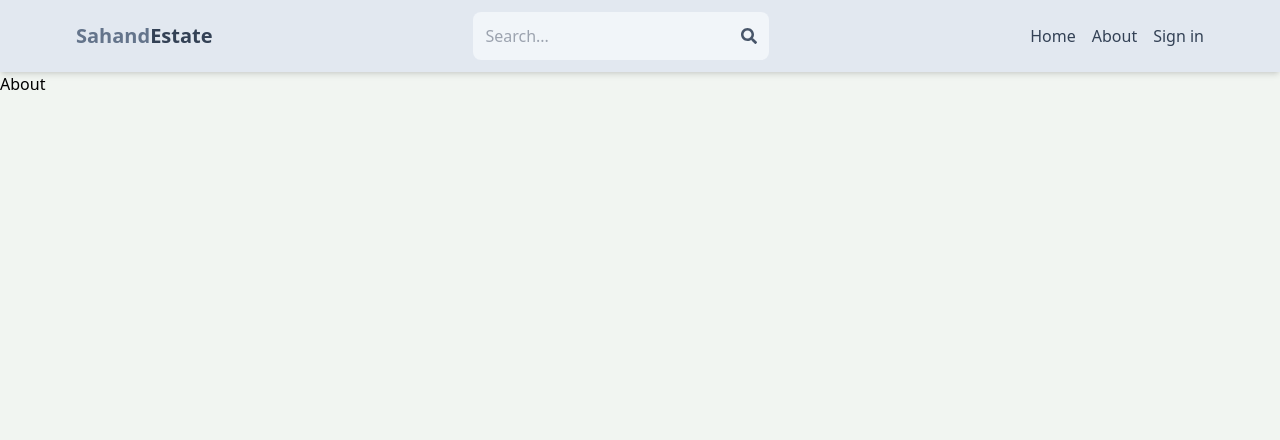
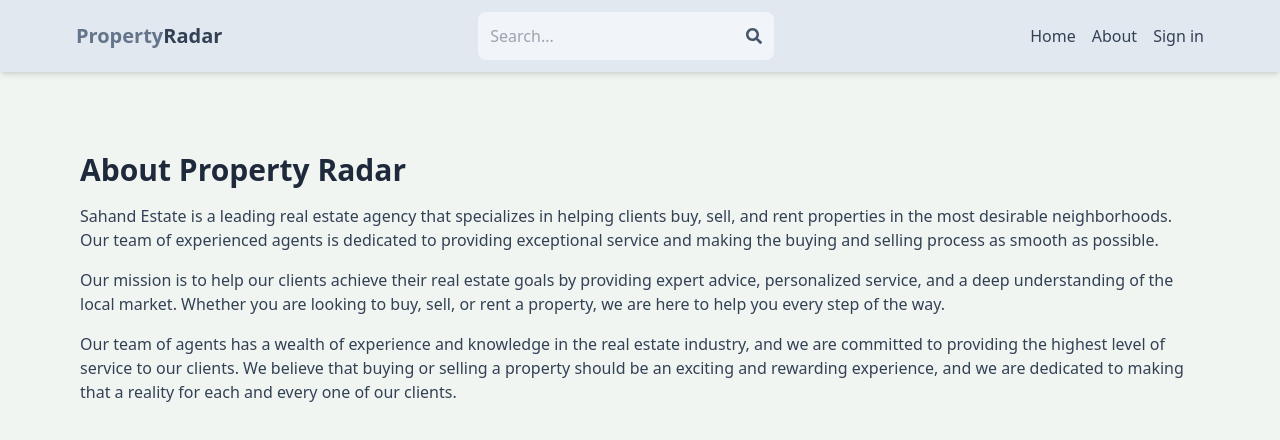
Before and after one commit to sourabhnoob/mern-estate, a React (Vite) app in the folder client/: page /about in a window 1280 px wide. Shown: the top 440 px of the page. Built offline with nearby package versions, Linux system fonts and the light colour scheme; no server answers.

Commit message:
40 Complete about page

```diff
--- a/client/index.html
+++ b/client/index.html
@@ -1,10 +1,9 @@
-<!doctype html>
+<!DOCTYPE html>
 <html lang="en">
   <head>
     <meta charset="UTF-8" />
-    <link rel="icon" type="image/svg+xml" href="/vite.svg" />
     <meta name="viewport" content="width=device-width, initial-scale=1.0" />
-    <title>MERN Estate</title>
+    <title>Property Radar</title>
   </head>
   <body>
     <div id="root"></div>
--- a/client/src/components/Header.jsx
+++ b/client/src/components/Header.jsx
@@ -27,8 +27,8 @@
       <div className='flex justify-between items-center max-w-6xl mx-auto p-3'>
         <Link to='/'>
           <h1 className='font-bold text-sm sm:text-xl flex flex-wrap'>
-            <span className='text-slate-500'>Sahand</span>
-            <span className='text-slate-700'>Estate</span>
+            <span className='text-slate-500'>Property</span>
+            <span className='text-slate-700'>Radar</span>
           </h1>
         </Link>
         <form
--- a/client/src/pages/About.jsx
+++ b/client/src/pages/About.jsx
@@ -1,9 +1,14 @@
 import React from 'react'
 
-const About = () => {
+export default function About() {
   return (
-    <div>About</div>
+    <div className='py-20 px-4 max-w-6xl mx-auto'>
+      <h1 className='text-3xl font-bold mb-4 text-slate-800'>About Property Radar</h1>
+      <p className='mb-4 text-slate-700'>Sahand Estate is a leading real estate agency that specializes in helping clients buy, sell, and rent properties in the most desirable neighborhoods. Our team of experienced agents is dedicated to providing exceptional service and making the buying and selling process as smooth as possible.</p>
+      <p className='mb-4 text-slate-700'>
+      Our mission is to help our clients achieve their real estate goals by providing expert advice, personalized service, and a deep understanding of the local market. Whether you are looking to buy, sell, or rent a property, we are here to help you every step of the way.
+      </p>
+      <p className='mb-4 text-slate-700'>Our team of agents has a wealth of experience and knowledge in the real estate industry, and we are committed to providing the highest level of service to our clients. We believe that buying or selling a property should be an exciting and rewarding experience, and we are dedicated to making that a reality for each and every one of our clients.</p>
+    </div>
   )
 }
-
-export default About
```
